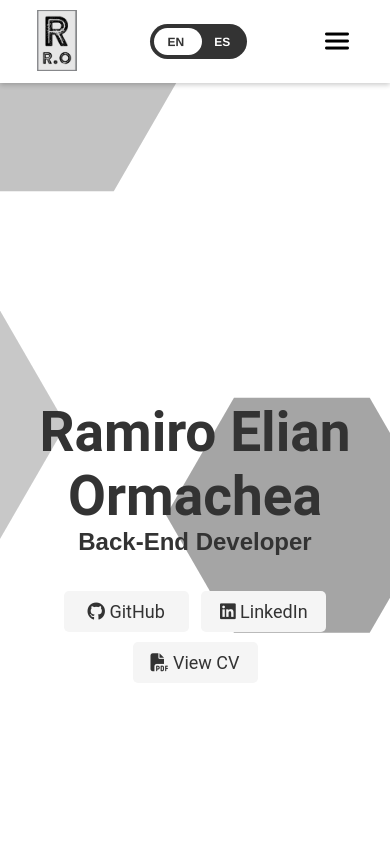
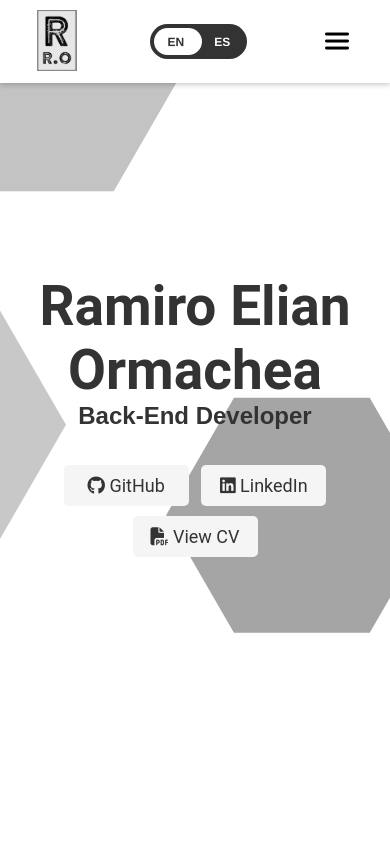
Before and after one commit to RamaOrmachea/My-Portfolio, a plain HTML site: page index.html in a window 390 px wide. Shown: the top 844 px of the page. Drawn offline with nearby package versions, Linux system fonts and the light colour scheme.

Commit message:
Fixing main view

```diff
--- a/style.css
+++ b/style.css
@@ -538,7 +538,7 @@ canvas {
       font-size: 24px;
  }
   #main {
-      top: 55%;
+      top: 40%;
       left: 50%;
  }
   .social-button {
```
